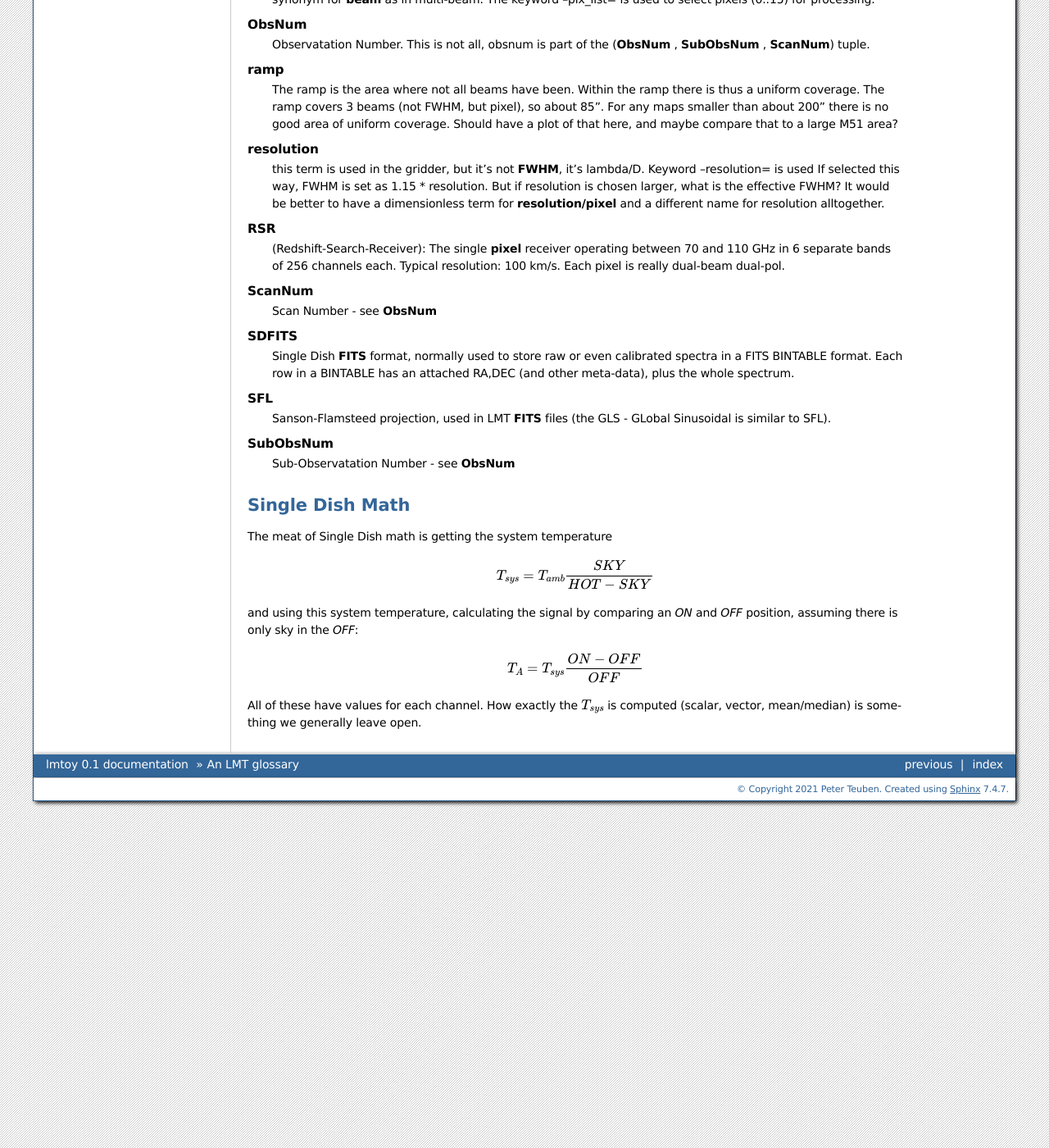
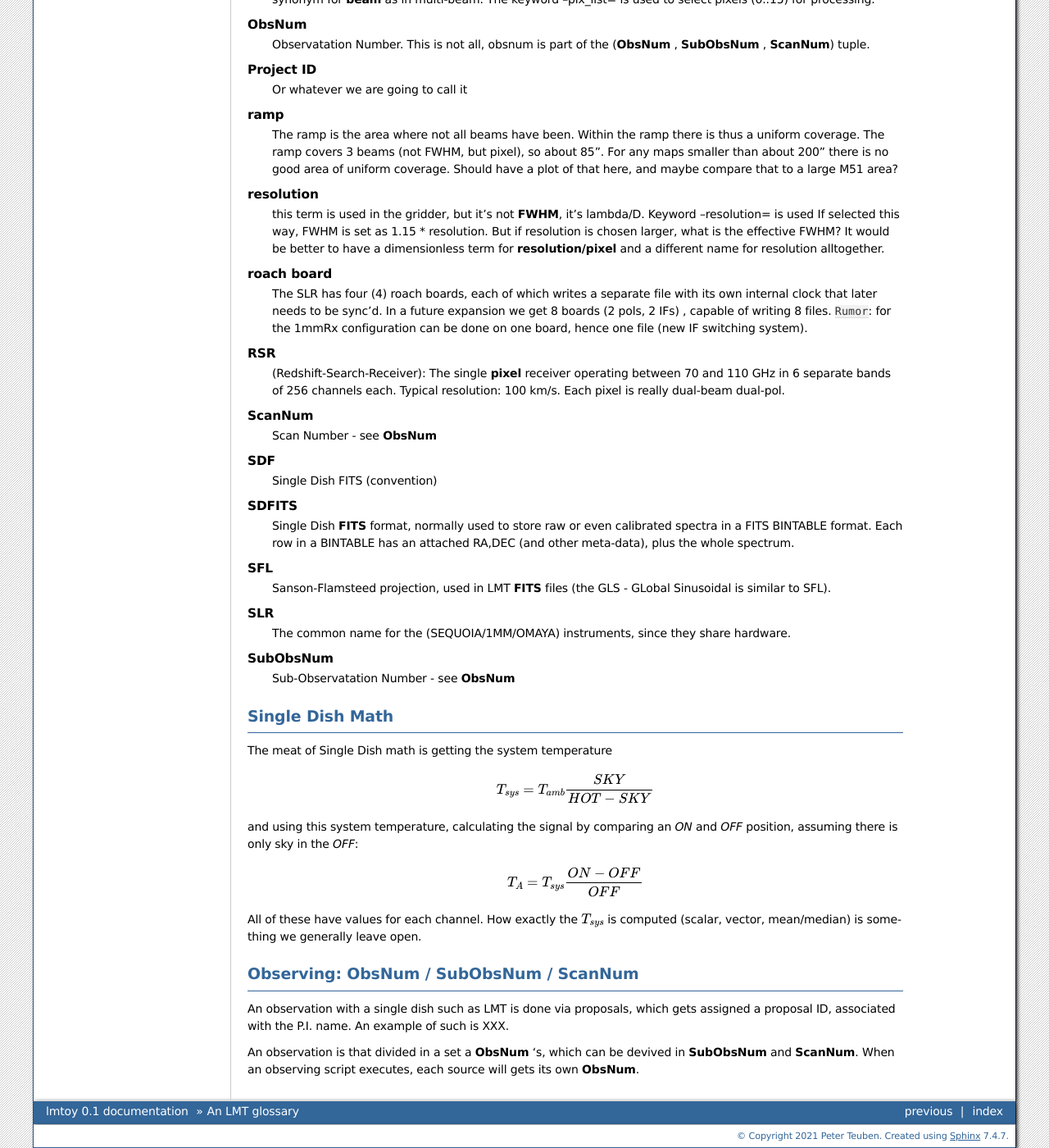
Before and after one commit to astroumd/lmtoy, a Sphinx documentation site: the page built from docs/source/glossary.rst, in a window 1280 px wide and 1400 px high, scrolled down 844 px. Shown: the whole window at 82% size. Built offline with Sphinx 7.4.7, drawn with Linux system fonts in a browser that asks for light colours; some of the changed text lies outside the part shown.

Commit message:
add more items

```diff
--- a/docs/source/glossary.rst
+++ b/docs/source/glossary.rst
@@ -56,6 +56,9 @@ E.g. *pixel/cell/beam* and *board/band/chassis* are notorious. Currently
     ObsNum
       Observatation Number. This is not all, obsnum is part of the (**ObsNum** , **SubObsNum** , **ScanNum**) tuple.
 
+    Project ID
+      Or whatever we are going to call it
+
     ramp
       The ramp is the area where not all beams have
       been. Within the ramp there is thus a uniform coverage.  The
@@ -73,6 +76,13 @@ E.g. *pixel/cell/beam* and *board/band/chassis* are notorious. Currently
       **resolution/pixel** and a different name for resolution
       alltogether.
 
+    roach board
+      The SLR has four (4) roach boards, each of which writes a separate
+      file with its own internal clock that later needs to be sync'd. In
+      a future expansion we get 8 boards (2 pols, 2 IFs) , capable of writing
+      8 files.  ``Rumor``:  for the 1mmRx configuration can be done on one
+      board, hence one file (new IF switching system).
+
     RSR
       (Redshift-Search-Receiver): The single **pixel**
       receiver operating between 70 and 110 GHz in 6 separate bands of
@@ -81,6 +91,9 @@ E.g. *pixel/cell/beam* and *board/band/chassis* are notorious. Currently
 
     ScanNum
       Scan Number - see **ObsNum**
+
+    SDF
+      Single Dish FITS (convention)
 
     SDFITS
       Single Dish **FITS** format, normally used to store
@@ -91,12 +104,15 @@ E.g. *pixel/cell/beam* and *board/band/chassis* are notorious. Currently
     SFL
       Sanson-Flamsteed projection, used in LMT **FITS** files (the GLS - GLobal Sinusoidal is similar to SFL).
 
+    SLR
+      The common name for the (SEQUOIA/1MM/OMAYA) instruments, since they share hardware.
+
     SubObsNum
       Sub-Observatation Number - see **ObsNum**
 
 
 Single Dish Math
-----------------
+~~~~~~~~~~~~~~~~
 
 The meat of Single Dish math is getting the system temperature
 
@@ -114,3 +130,13 @@ assuming there is only sky in the *OFF*:
 
 All of these have values for each channel. How exactly the :math:`T_{sys}` is computed (scalar, vector,
 mean/median) is something we generally leave open.
+
+
+Observing: ObsNum / SubObsNum / ScanNum
+~~~~~~~~~~~~~~~~~~~~~~~~~~~~~~~~~~~~~~~
+
+An observation with a single dish such as LMT is done via proposals, which gets assigned a proposal ID,
+associated with the P.I. name. An example of such is XXX.
+
+An observation is that divided in a set a **ObsNum** 's, which can be devived in **SubObsNum** and **ScanNum**. When
+an observing script executes, each source will gets its own **ObsNum**.
```
